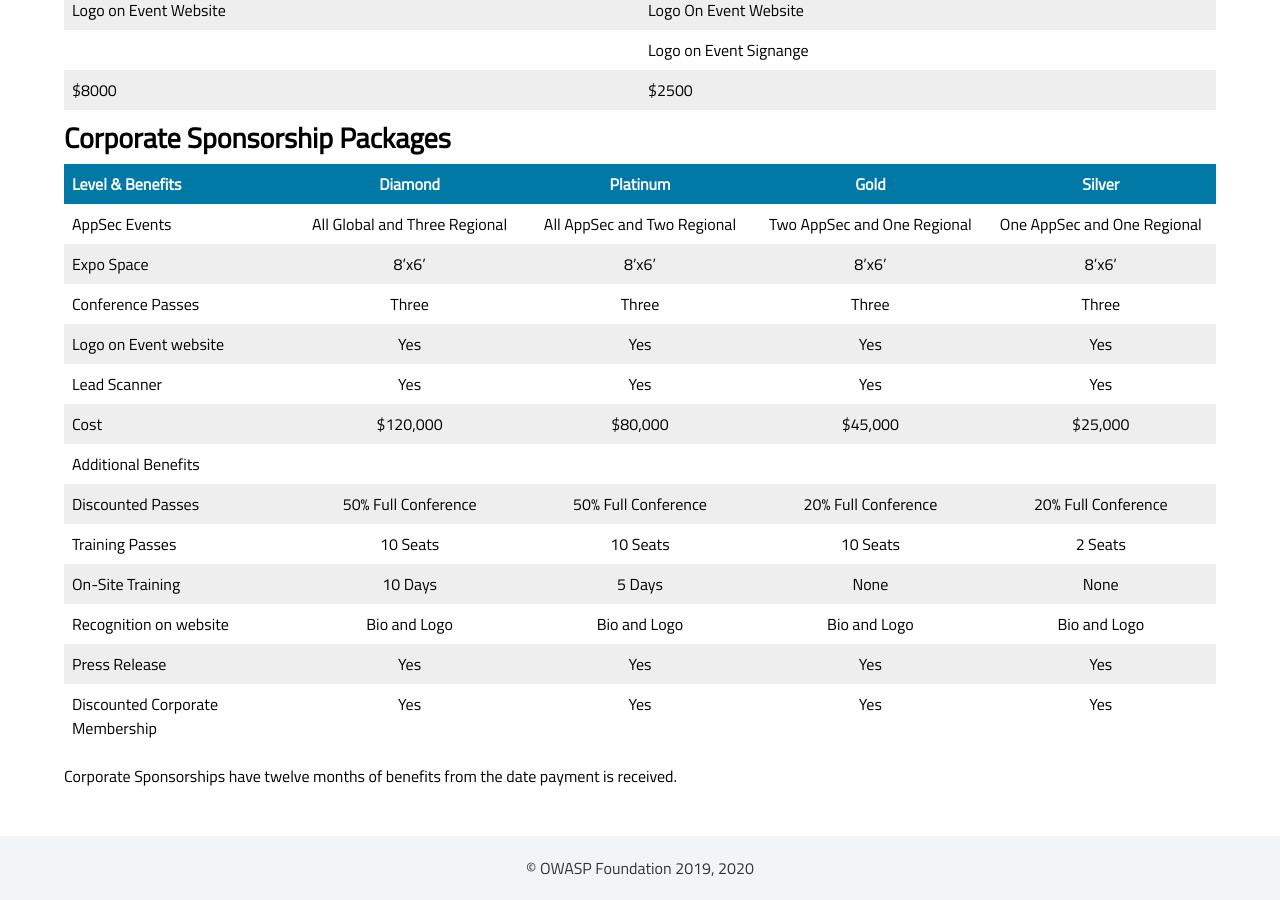
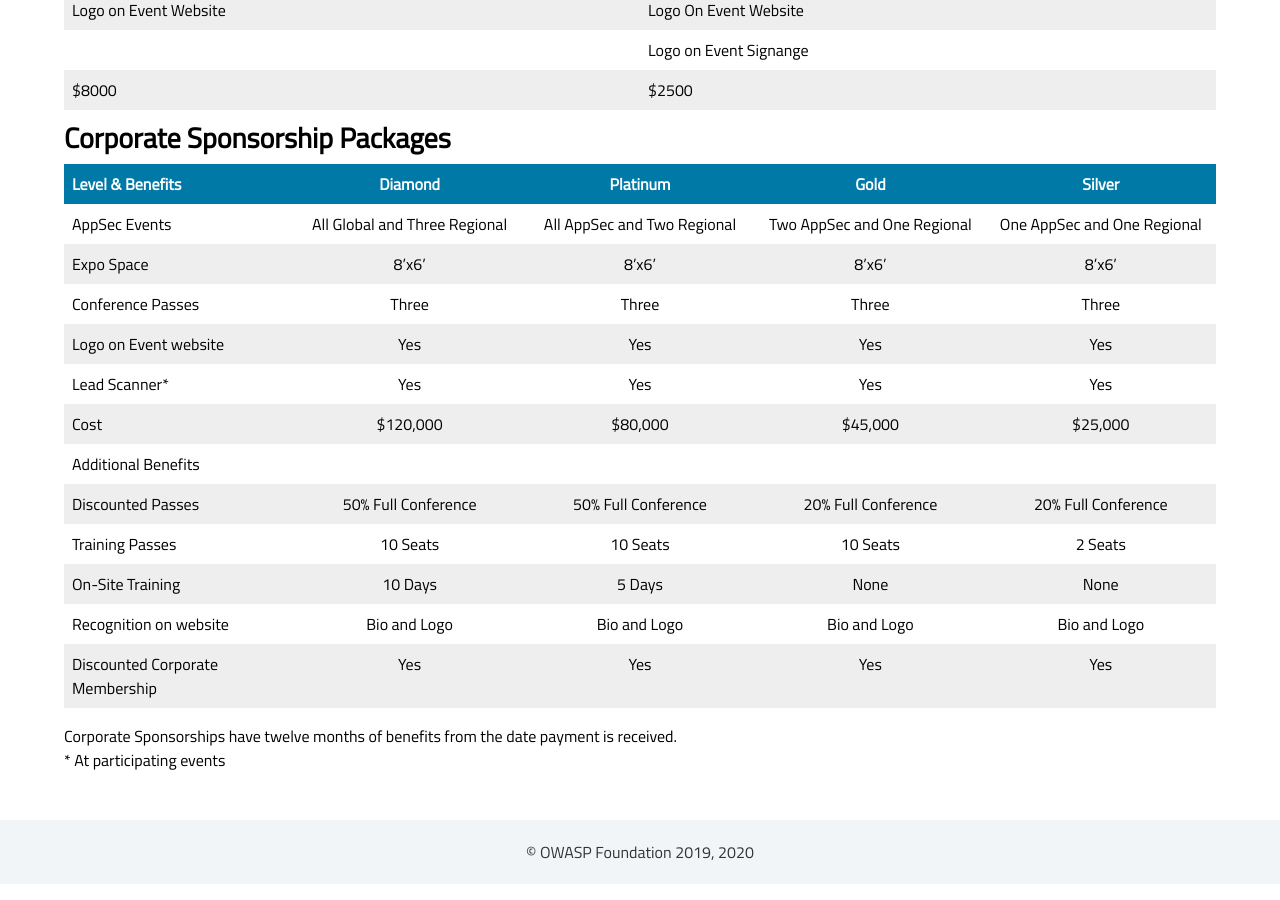
Before and after one commit to isabella232/www-event-gassf-old, a Jekyll site: the page built from sponsors/index.md, in a window 1280 px wide and 900 px high, scrolled down 1128 px. Built offline with Jekyll 4.4.1, drawn with Linux system fonts in a browser that asks for light colours; nearby versions of some CDN libraries; some web fonts are replaced.

Commit message:
update language on sponsorships

```diff
--- a/sponsors/index.md
+++ b/sponsors/index.md
@@ -41,14 +41,14 @@
 | Expo Space | 8'x6'| 8'x6'| 8'x6'| 8'x6'|
 | Conference Passes | Three  | Three  | Three  | Three  |
 | Logo on Event website | Yes | Yes | Yes | Yes |
-| Lead Scanner | Yes | Yes | Yes | Yes |
+| Lead Scanner* | Yes | Yes | Yes | Yes |
 | Cost | $120,000 | $80,000 | $45,000 | $25,000 |
 | ***Additional Benefits*** | | | |
 | Discounted Passes | 50% Full Conference | 50% Full Conference | 20% Full Conference | 20% Full Conference |
 | Training Passes | 10 Seats |10 Seats |10 Seats |2 Seats |
 | On-Site Training | 10 Days | 5 Days | None| None |
 | Recognition on website | Bio and Logo | Bio and Logo | Bio and Logo | Bio and Logo |
-| Press Release | Yes | Yes | Yes | Yes |
 | Discounted Corporate Membership | Yes | Yes | Yes | Yes |
 
 Corporate Sponsorships have twelve months of benefits from the date payment is received.
+    * At participating events
```
